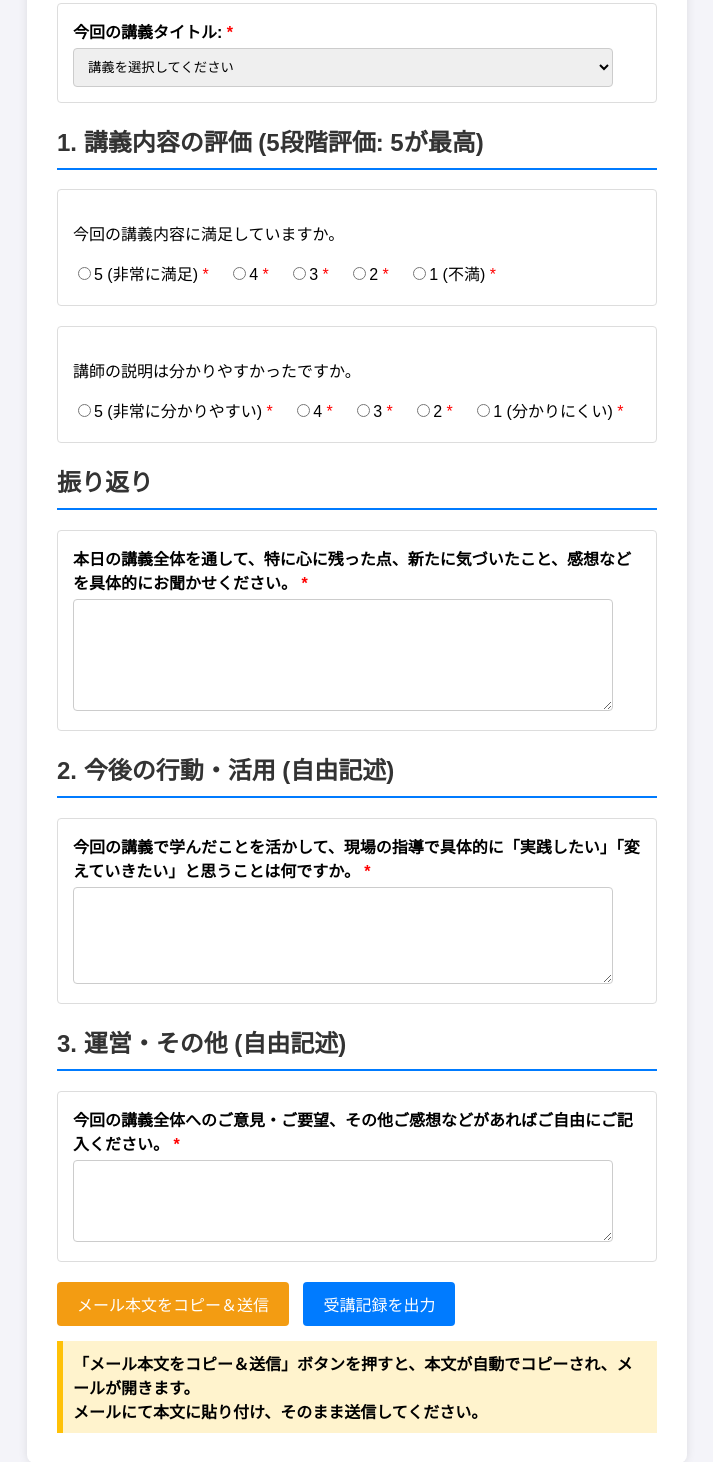
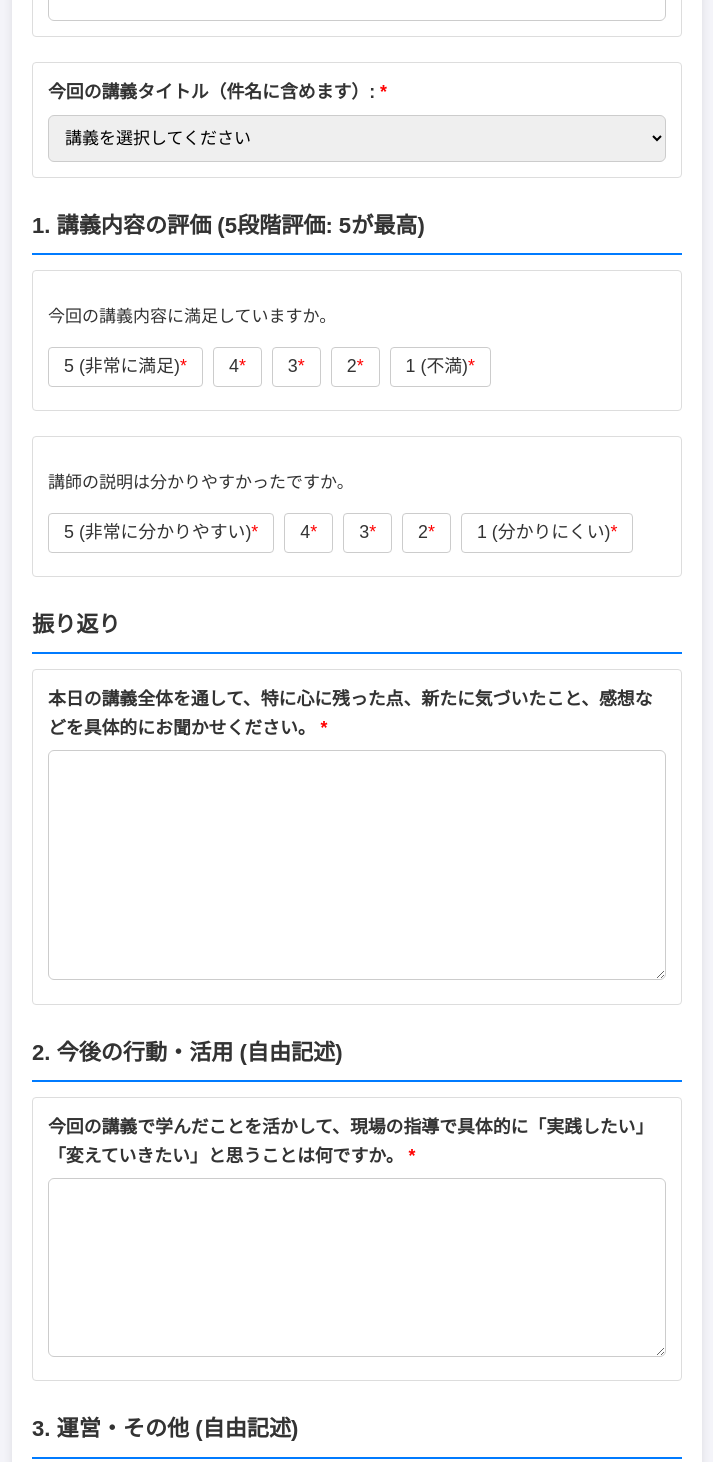
Before and after one commit to purodora20140515-hash/yokonori-05, a plain HTML site: page index.html in a window 1280 px wide. Shown: the part 669-2131 px from the top of the page, without its empty margins (283-996 px from the left). Drawn offline with Linux system fonts and the light colour scheme.

Commit message:
Update index.html

```diff
--- a/index.html
+++ b/index.html
@@ -2,25 +2,154 @@
 <html lang="ja">
 <head>
     <meta charset="UTF-8">
+    <meta name="viewport" content="width=device-width, initial-scale=1.0">
     <title>第5期Z式プロドラ横乗りインストラクター養成講座 受講記録</title>
     <style>
-        body { font-family: sans-serif; padding: 20px; background-color: #f4f4f9; }
-        .container { max-width: 600px; margin: auto; background: #fff; padding: 30px; border-radius: 8px; box-shadow: 0 0 10px rgba(0,0,0,0.1); }
-        h1 { color: #007bff; border-bottom: 3px solid #007bff; padding-bottom: 10px; margin-bottom: 20px; }
-        h2 { border-bottom: 2px solid #007bff; padding-bottom: 10px; color: #333; }
-        .question-group { margin-bottom: 20px; padding: 15px; border: 1px solid #ddd; border-radius: 4px; }
-        label { display: block; margin-bottom: 5px; font-weight: bold; }
-        label::after { content: " *"; color: red; }
-        input[type="text"], input[type="email"], input[type="date"], textarea, select { width: 95%; padding: 10px; border: 1px solid #ccc; border-radius: 4px; box-sizing: border-box; }
-        .rating label { font-weight: normal; margin-right: 15px; display: inline-block; }
-        .submit-btn, .print-btn { padding: 10px 20px; border: none; border-radius: 4px; cursor: pointer; font-size: 16px; margin-right: 10px; }
+        /* -------------------------------------- */
+        /* スマートフォン向け最適化スタイル */
+        /* -------------------------------------- */
 
-        .submit-btn { background-color: #f39c12; color: white; }
-        .submit-btn:hover { background-color: #e67e22; }
-        .print-btn { background-color: #007bff; color: white; }
-        .print-btn:hover { background-color: #0056b3; }
+        body {
+            font-family: sans-serif;
+            padding: 15px; /* 全体のパディングを調整 */
+            background-color: #f4f4f9;
+            font-size: 17px; /* 基本フォントサイズを大きく */
+            line-height: 1.6; /* 行間を広げて読みやすく */
+            color: #333; /* 文字色を濃く */
+        }
+        .container {
+            max-width: 650px; /* PCでの最大幅を少し広げた */
+            margin: 0 auto; /* 中央寄せ */
+            background: #fff;
+            padding: 20px; /* パディングを調整 */
+            border-radius: 8px;
+            box-shadow: 0 0 10px rgba(0,0,0,0.1);
+        }
+        h1 {
+            color: #007bff;
+            border-bottom: 3px solid #007bff;
+            padding-bottom: 15px;
+            margin-bottom: 30px; /* マージンを大きく */
+            font-size: 1.5em; /* 見出しを大きく */
+            line-height: 1.3;
+        }
+        h2 {
+            border-bottom: 2px solid #007bff;
+            padding-bottom: 10px;
+            color: #333;
+            margin-top: 30px; /* マージンを大きく */
+            margin-bottom: 15px;
+            font-size: 1.3em;
+        }
+        .question-group {
+            margin-bottom: 25px; /* 質問グループ間のスペースを広げる */
+            padding: 15px;
+            border: 1px solid #ddd;
+            border-radius: 4px;
+            background-color: #ffffff;
+        }
+        label {
+            display: block;
+            margin-bottom: 8px; /* ラベルと入力欄の間隔を広げる */
+            font-weight: bold;
+            font-size: 1.05em; /* ラベルの文字サイズを少し大きく */
+        }
+        label::after {
+            content: " *";
+            color: red;
+        }
+        /* 入力フィールドの幅を100%に、パディングを調整してタッチしやすく */
+        input[type="text"], input[type="email"], input[type="date"], textarea, select {
+            width: 100%; /* 幅を100%に */
+            padding: 12px; /* パディングを増やしてタッチしやすく */
+            border: 1px solid #ccc;
+            border-radius: 6px; /* 角を丸く */
+            box-sizing: border-box;
+            font-size: 1em;
+            line-height: 1.5;
+        }
+        textarea {
+             min-height: 100px; /* テキストエリアの最小高さを設定 */
+        }
 
-        .alert { background-color: #fff3cd; border-left: 6px solid #ffc107; padding: 10px; margin-top: 15px; font-weight: bold; }
+        /* ラジオボタン（評価）のモバイル最適化 */
+        .rating {
+            display: flex; /* 横並びに */
+            flex-wrap: wrap; /* スマホで入りきらない場合は折り返す */
+            gap: 10px 5px; /* ラジオボタン間の間隔 */
+            margin-top: 10px;
+        }
+        .rating label {
+            font-weight: normal;
+            display: inline-flex; /* ラベル全体をタッチ領域にする */
+            align-items: center;
+            cursor: pointer;
+            padding: 8px 10px;
+            margin-right: 5px;
+            border: 1px solid #ccc;
+            border-radius: 4px;
+            transition: background-color 0.2s;
+            line-height: 1;
+        }
+        .rating input[type="radio"] {
+            margin-right: 5px;
+            width: auto; /* ラジオボタン自体の幅は自動 */
+        }
+        /* 選択されたラジオボタンのスタイルを分かりやすく */
+        .rating input[type="radio"]:checked + label {
+            background-color: #007bff;
+            color: white;
+            border-color: #007bff;
+        }
+
+        /* ボタンのスタイル調整 */
+        .submit-btn, .print-btn {
+            width: 100%; /* スマホでは幅いっぱいに */
+            padding: 15px; /* タッチしやすいサイズに */
+            margin-top: 15px;
+            font-size: 1.1em; /* ボタンの文字を大きく */
+            margin-right: 0; /* 右マージンを解除 */
+        }
+        .submit-btn {
+            background-color: #f39c12;
+        }
+        .print-btn {
+            background-color: #007bff;
+        }
+        /* ボタンを積み重ねるための修正 */
+        .button-group {
+            display: flex;
+            flex-direction: column; /* 縦に積み重ねる */
+            gap: 10px;
+            margin-top: 20px;
+        }
+
+        /* アラートメッセージのスタイル調整 */
+        .alert {
+            background-color: #fff3cd;
+            border-left: 6px solid #ffc107;
+            padding: 15px;
+            margin-top: 25px;
+            font-weight: bold;
+            font-size: 0.95em;
+        }
+
+        /* 画面幅が広い場合（PCなど）はボタンを横並びに戻す */
+        @media (min-width: 600px) {
+            .button-group {
+                flex-direction: row;
+                justify-content: flex-start;
+                gap: 10px;
+            }
+            .submit-btn, .print-btn {
+                width: auto; /* 幅を自動調整 */
+                margin-top: 0;
+            }
+            .rating label {
+                padding: 10px 15px;
+            }
+        }
+
     </style>
 </head>
 <body>
@@ -46,7 +175,7 @@
         </div>
 
         <div class="question-group">
-            <label for="lecture_title">今回の講義タイトル:</label>
+            <label for="lecture_title">今回の講義タイトル（件名に含めます）:</label>
             <select id="lecture_title" name="講義タイトル" required>
                 <option value="" disabled selected>講義を選択してください</option>
                 <option value="【第1回】10/21 我が国の物流革新に向けた取組みの動向">【第1回】10/21 我が国の物流革新に向けた取組みの動向</option>
@@ -88,22 +217,22 @@
         <div class="question-group">
             <p>今回の講義内容に満足していますか。</p>
             <div class="rating">
-                <input type="radio" id="q4_5" name="4_満足度" value="5" required><label for="q4_5">5 (非常に満足)</label>
-                <input type="radio" id="q4_4" name="4_満足度" value="4"><label for="q4_4">4</label>
-                <input type="radio" id="q4_3" name="4_満足度" value="3"><label for="q4_3">3</label>
-                <input type="radio" id="q4_2" name="4_満足度" value="2"><label for="q4_2">2</label>
-                <input type="radio" id="q4_1" name="4_満足度" value="1"><label for="q4_1">1 (不満)</label>
+                <input type="radio" id="q4_5" name="4_満足度" value="5" required hidden><label for="q4_5">5 (非常に満足)</label>
+                <input type="radio" id="q4_4" name="4_満足度" value="4" hidden><label for="q4_4">4</label>
+                <input type="radio" id="q4_3" name="4_満足度" value="3" hidden><label for="q4_3">3</label>
+                <input type="radio" id="q4_2" name="4_満足度" value="2" hidden><label for="q4_2">2</label>
+                <input type="radio" id="q4_1" name="4_満足度" value="1" hidden><label for="q4_1">1 (不満)</label>
             </div>
         </div>
 
         <div class="question-group">
             <p>講師の説明は分かりやすかったですか。</p>
             <div class="rating">
-                <input type="radio" id="q5_5" name="5_講師評価" value="5" required><label for="q5_5">5 (非常に分かりやすい)</label>
-                <input type="radio" id="q5_4" name="5_講師評価" value="4"><label for="q5_4">4</label>
-                <input type="radio" id="q5_3" name="5_講師評価" value="3"><label for="q5_3">3</label>
-                <input type="radio" id="q5_2" name="5_講師評価" value="2"><label for="q5_2">2</label>
-                <input type="radio" id="q5_1" name="5_講師評価" value="1"><label for="q5_1">1 (分かりにくい)</label>
+                <input type="radio" id="q5_5" name="5_講師評価" value="5" required hidden><label for="q5_5">5 (非常に分かりやすい)</label>
+                <input type="radio" id="q5_4" name="5_講師評価" value="4" hidden><label for="q5_4">4</label>
+                <input type="radio" id="q5_3" name="5_講師評価" value="3" hidden><label for="q5_3">3</label>
+                <input type="radio" id="q5_2" name="5_講師評価" value="2" hidden><label for="q5_2">2</label>
+                <input type="radio" id="q5_1" name="5_講師評価" value="1" hidden><label for="q5_1">1 (分かりにくい)</label>
             </div>
         </div>
 
@@ -111,24 +240,26 @@
         <h2>振り返り</h2>
         <div class="question-group">
             <label for="reflection_text">本日の講義全体を通して、特に心に残った点、新たに気づいたこと、感想などを具体的にお聞かせください。</label>
-            <textarea id="reflection_text" name="5_振り返り" rows="6" required></textarea>
+            <textarea id="reflection_text" name="5_振り返り" rows="8" required></textarea>
         </div>
 
 
         <h2>2. 今後の行動・活用 (自由記述)</h2>
         <div class="question-group">
             <label for="action_text">今回の講義で学んだことを活かして、現場の指導で具体的に「実践したい」「変えていきたい」と思うことは何ですか。</label>
-            <textarea id="action_text" name="6_実践したいこと" rows="5" required></textarea>
+            <textarea id="action_text" name="6_実践したいこと" rows="6" required></textarea>
         </div>
 
         <h2>3. 運営・その他 (自由記述)</h2>
         <div class="question-group">
             <label for="feedback">今回の講義全体へのご意見・ご要望、その他ご感想などがあればご自由にご記入ください。</label>
-            <textarea id="feedback" name="7_ご意見・ご要望" rows="4"></textarea>
+            <textarea id="feedback" name="7_ご意見・ご要望" rows="5"></textarea>
         </div>
 
-        <button type="button" class="submit-btn" onclick="copyAndOpenMail()">メール本文をコピー＆送信</button>
-        <button type="button" class="print-btn" onclick="printRecord()">受講記録を出力</button>
+        <div class="button-group">
+            <button type="button" class="submit-btn" onclick="copyAndOpenMail()">メール本文をコピー＆送信</button>
+            <button type="button" class="print-btn" onclick="printRecord()">受講記録を出力</button>
+        </div>
 
         <div class="alert">
             「メール本文をコピー＆送信」ボタンを押すと、本文が自動でコピーされ、メールが開きます。<br>
@@ -168,10 +299,23 @@
         const titleElement = document.getElementById('lecture_title');
         const titleValue = titleElement.options[titleElement.selectedIndex].value;
 
-        if (!nameValue || !titleValue) {
-            alert("基本情報をすべて入力してください。");
+        // 必須項目のチェックを強化 (nameとtitle以外もチェックしたい場合は追加)
+        const form = document.getElementById('surveyForm');
+        let isValid = true;
+        form.querySelectorAll('[required]').forEach(input => {
+            if (!input.value) {
+                isValid = false;
+            }
+            if (input.type === 'radio' && !form.querySelector(`input[name="${input.name}"]:checked`)) {
+                 isValid = false;
+            }
+        });
+
+        if (!isValid) {
+            alert("必須項目（*マーク）をすべて入力してください。");
             return;
         }
+
 
         // フォームの内容をプレーンテキストとして整形
         const emailBody = formatRecordContent(nameValue, titleValue);
@@ -200,7 +344,19 @@
         const titleElement = document.getElementById('lecture_title');
         const titleValue = titleElement.options[titleElement.selectedIndex].value;
 
-        if (!nameValue || !titleValue) {
+         // 必須項目のチェック (copyAndOpenMailと同じロジック)
+        const form = document.getElementById('surveyForm');
+        let isValid = true;
+        form.querySelectorAll('[required]').forEach(input => {
+            if (!input.value) {
+                isValid = false;
+            }
+            if (input.type === 'radio' && !form.querySelector(`input[name="${input.name}"]:checked`)) {
+                 isValid = false;
+            }
+        });
+
+        if (!isValid) {
             alert("基本情報をすべて入力してください。");
             return;
         }
@@ -218,13 +374,14 @@
             let htmlValue = value;
             if (displayKey.includes('満足度') || displayKey.includes('評価')) {
                 htmlValue += "点 (5点満点)";
-                htmlContent += '<div><strong>' + formattedKey + '</strong><p>' + htmlValue + '</p></div>';
+                htmlContent += '<div style="margin-bottom: 10px;"><strong>' + formattedKey + '</strong><p style="margin: 5px 0 0 0;">' + htmlValue + '</p></div>';
             } else if (displayKey.includes('振り返り') || displayKey.includes('実践したいこと') || displayKey.includes('ご意見')) {
-                htmlContent += '<div class="page-break-inside">';
-                htmlContent += '<strong>' + formattedKey + '</strong><p>' + htmlValue.replace(/\n/g, '<br>') + '</p>';
+                // 長文項目は印刷時に区切りを付ける
+                htmlContent += '<div class="page-break-inside" style="margin-bottom: 20px;">';
+                htmlContent += '<strong>' + formattedKey + '</strong><p style="white-space: pre-wrap; margin: 5px 0 0 0;">' + htmlValue + '</p>'; // pre-wrapで改行を反映
                 htmlContent += '</div>';
             } else {
-                htmlContent += '<div><strong>' + formattedKey + '</strong><p>' + htmlValue + '</p></div>';
+                htmlContent += '<div style="margin-bottom: 10px;"><strong>' + formattedKey + '</strong><p style="margin: 5px 0 0 0;">' + htmlValue + '</p></div>';
             }
         }
 
@@ -232,10 +389,12 @@
         printWindow.document.write('<html><head><title>第5期Z式プロドラ横乗りインストラクター養成講座 受講記録：' + nameValue + '</title>');
 
         printWindow.document.write('<style>');
-        printWindow.document.write('body { font-family: Meiryo, sans-serif; padding: 20px; font-size: 11pt; }');
+        printWindow.document.write('body { font-family: Meiryo, sans-serif; padding: 20px; font-size: 11pt; line-height: 1.5; }');
+        printWindow.document.write('h1 { font-size: 14pt; border-bottom: 2px solid #333; padding-bottom: 5px; margin-bottom: 15px; }');
+        printWindow.document.write('strong { display: block; margin-top: 10px; font-size: 10pt; }');
+        printWindow.document.write('p { font-size: 11pt; margin-top: 5px; }');
         printWindow.document.write('@media print {');
         printWindow.document.write('.page-break-inside { page-break-inside: avoid; }');
-        printWindow.document.write('p { word-wrap: break-word; }');
         printWindow.document.write('}');
         printWindow.document.write('</style>');
 
```
